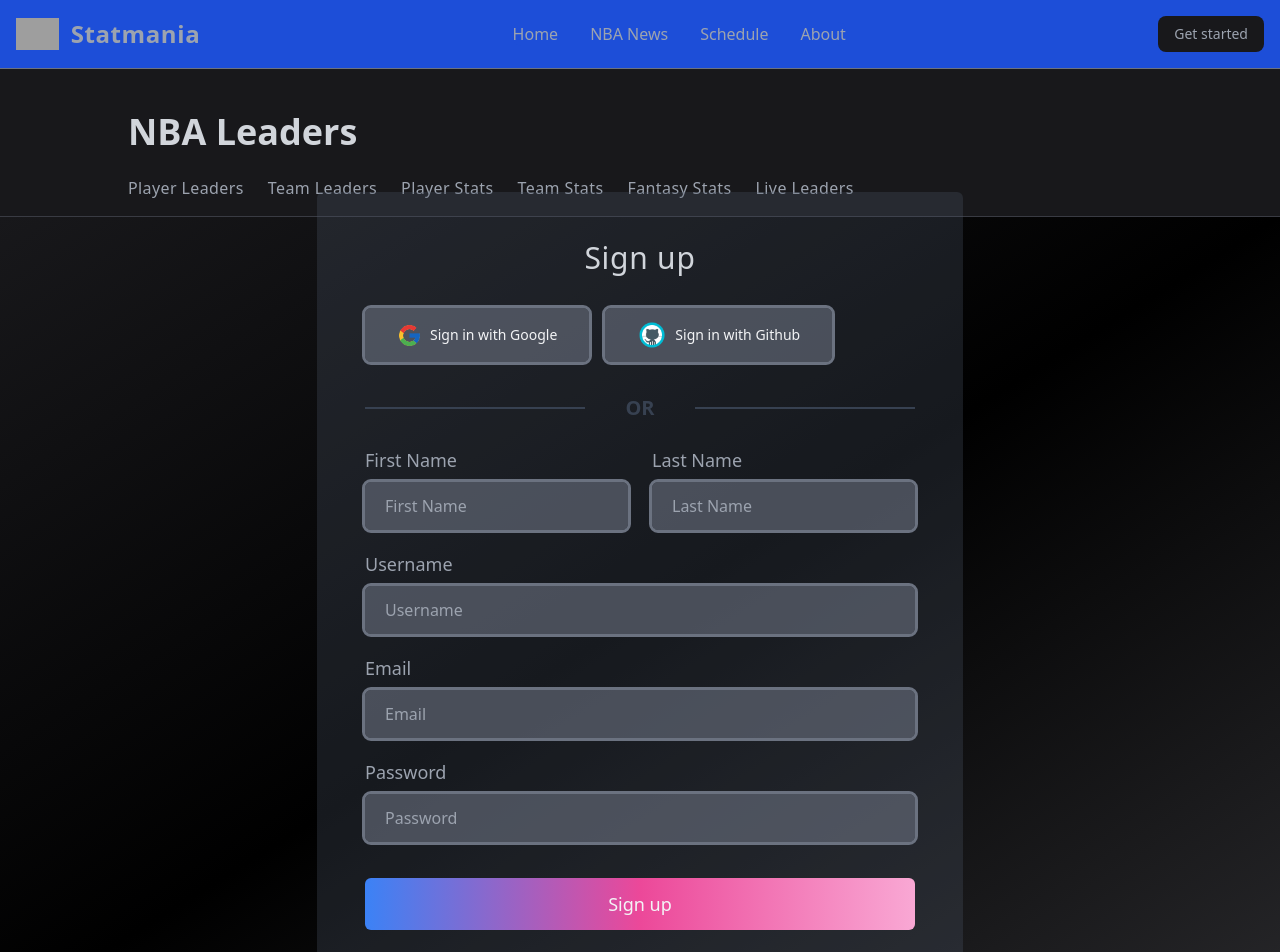
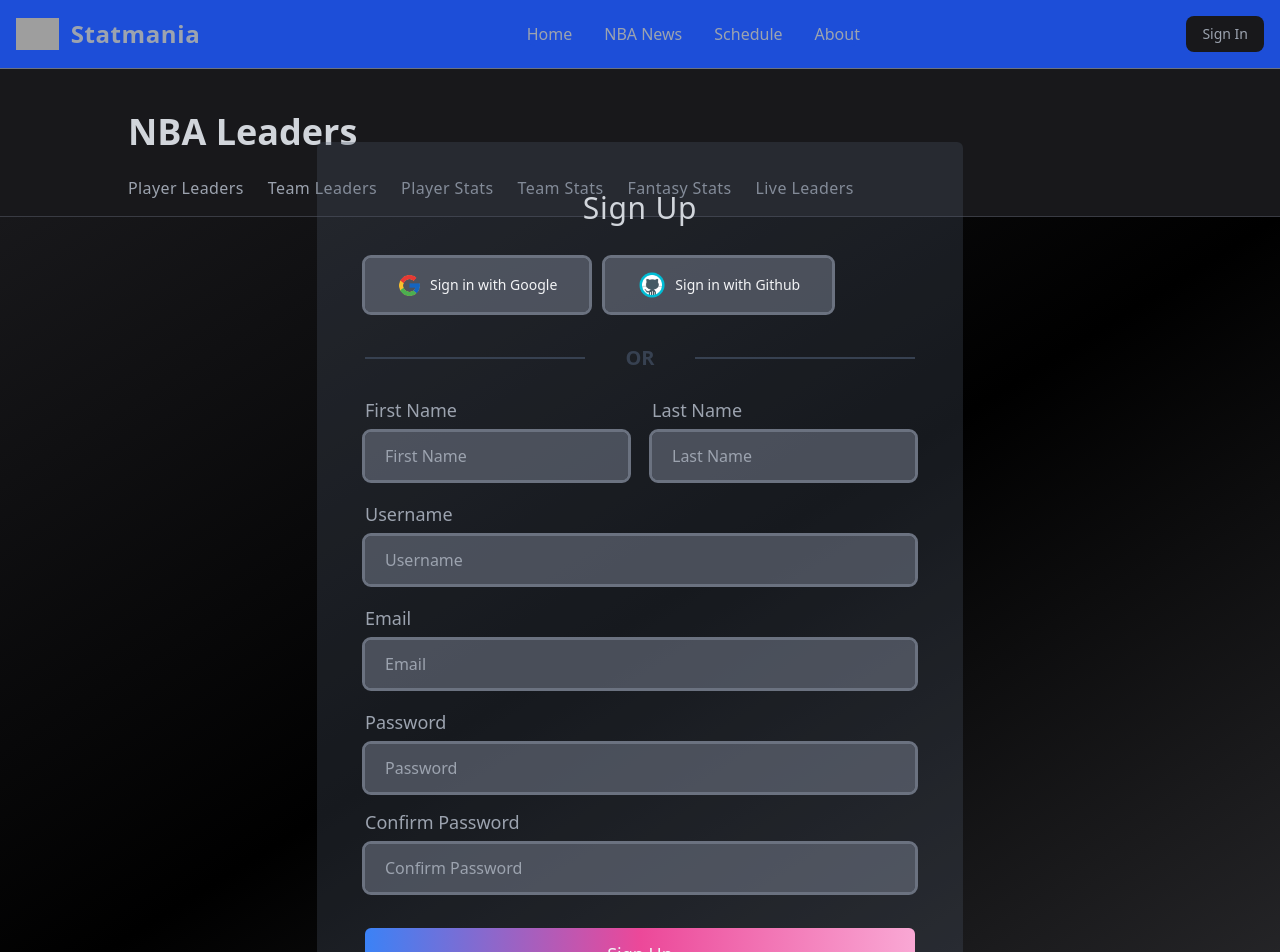
Before and after one commit to masonrs2/nba-stats-frontend, a React (Vite) app: page /register in a window 1280 px wide. Shown: the top 952 px of the page. Built offline with nearby package versions, Linux system fonts and the light colour scheme; no server answers; grey boxes are pictures that could not be loaded.

Commit message:
Completed login and logout components

```diff
--- a/src/App.jsx
+++ b/src/App.jsx
@@ -13,12 +13,14 @@ import SignIn from "./components/SignIn"
 import SignUp from "./components/SignUp"
 import GameSchedule from "./components/GameSchedule"
 import FantasyStatsPage from "./components/FantasyStatsPage"
+import { AuthProvider } from "./AuthContext"
 
 function App() {
   let Persistor = persistStore(store, {timeout: 10000});
 
   return (
     <Provider store={store}>
+      <AuthProvider>
         {/* <PersistGate loading={null} persistor={Persistor}> */}
           <div className='bg-zinc-800 h-full w-screen'>
             <Navbar />
@@ -41,6 +43,7 @@ function App() {
               </Routes>
           </div>
         {/* </PersistGate> */}
+      </AuthProvider>
     </Provider>
   )
 }
--- /dev/null
+++ b/src/AuthContext.jsx
@@ -0,0 +1,48 @@
+import React, { createContext, useState, useEffect } from 'react';
+
+export const AuthContext = createContext();
+
+export const AuthProvider = ({ children }) => {
+  const [isAuthenticated, setIsAuthenticated] = useState(
+    () => JSON.parse(localStorage.getItem('isAuthenticated')) || false
+  );
+  const [isLoading, setIsLoading] = useState(true);
+
+  const SetLoginAuth = () => {
+    setIsAuthenticated(true);
+  };
+
+  const SetLogoutAuth = () => {
+    setIsAuthenticated(false);
+    console.log("Signout Auth: ", isAuthenticated)
+  }
+
+  useEffect(() => {
+    // Fetch the authentication status from the backend
+    if(localStorage.getItem('isAuthenticated') === null) {
+        fetch('http://127.0.0.1:8000/check-login/', {
+            credentials: 'include',
+        })
+          .then(response => response.json())
+          .then(data => {
+            setIsAuthenticated(data.is_authenticated);
+            // setIsLoading(false);
+          });
+    }
+  }, []);
+
+  useEffect(() => {
+    // Save isAuthenticated to localStorage whenever it changes
+    localStorage.setItem('isAuthenticated', JSON.stringify(isAuthenticated));
+  }, [isAuthenticated]);
+
+//   if (isLoading) {
+//     return <div>Loading...</div>; // Or your custom loading component
+//   }
+
+  return (
+    <AuthContext.Provider value={{ isAuthenticated, SetLoginAuth, SetLogoutAuth }}>
+      {children}
+    </AuthContext.Provider>
+  );
+};
--- a/src/components/Navbar.jsx
+++ b/src/components/Navbar.jsx
@@ -1,10 +1,16 @@
 import { Link } from "react-router-dom"
 import { NavbarList } from "../assets/constants/NavbarList"
-import { useState } from "react"
+import { useState, useContext, useEffect } from "react"
+import { AuthContext } from "../AuthContext"
+import { CiUser } from "react-icons/ci";
 
 const Navbar = () => {
   const [isClicked, setIsClicked] = useState(false)
+  const { isAuthenticated, SetLogoutAuth } = useContext(AuthContext)
 
+  useEffect(() => {
+      console.log("isAuthenticated: ", isAuthenticated)
+  }, [isAuthenticated])
   return (
         <nav className="bg-blue-700 dark:bg-gray-900 fixed w-full z-20 top-0 start-0 border-b border-gray-500 dark:border-gray-600">
             <div className="max-w-screen-xl flex flex-wrap items-center justify-between mx-auto p-4">
@@ -13,10 +19,43 @@ const Navbar = () => {
                 <span className="self-center text-gray-400 tracking-wide text-2xl font-semibold whitespace-nowrap dark:text-white">Statmania</span>
             </a>
             <div className="flex md:order-2 space-x-3 md:space-x-0 rtl:space-x-reverse">
-                <button
-                    onClick={() => setIsClicked(!isClicked)}
-                    type="button"
-                    className="text-gray-400 bg-zinc-900 hover:bg-blue-800 focus:ring-4 focus:outline-none focus:ring-blue-300 font-medium rounded-lg text-sm px-4 py-2 text-center dark:bg-blue-600 dark:hover:bg-blue-700 dark:focus:ring-blue-800">Get started</button>
+                {
+                    isAuthenticated ? (
+                    <div className="flex gap-2" >
+                        <a href="/account">
+                            <button
+                                onClick={() => setIsClicked(!isClicked)}
+                                type="button"
+                                className="text-gray-400 bg-zinc-900 hover:bg-zinc-900/80  focus:ring-4 focus:outline-none focus:ring-blue-400 font-medium rounded-lg text-sm px-4 py-2 text-center dark:bg-blue-600 dark:hover:bg-blue-700 dark:focus:ring-blue-800">
+                                    <div className="flex gap-1 items-center jus">
+                                        <CiUser size={17}  />
+                                        <p>Account</p>
+                                    </div>
+                            </button>
+                        </a>
+
+                        <a href="/">
+                            <button
+                                onClick={SetLogoutAuth}
+                                type="button"
+                                className="text-gray-400 bg-zinc-900 hover:bg-zinc-900/80  focus:ring-4 focus:outline-none focus:ring-blue-400 font-medium rounded-lg text-sm px-4 py-2 text-center dark:bg-blue-600 dark:hover:bg-blue-700 dark:focus:ring-blue-800">
+                                    <div className="flex gap-1 items-center jus">
+
+                                        <p>Sign Out</p>
+                                    </div>
+                            </button>
+                        </a>
+                    </div>
+                ) : (
+                        <a href="/login">
+                        <button
+                            onClick={() => setIsClicked(!isClicked)}
+                            type="button"
+                            className="text-gray-400 bg-zinc-900 hover:bg-zinc-900/80  focus:ring-4 focus:outline-none focus:ring-blue-400 font-medium rounded-lg text-sm px-4 py-2 text-center dark:bg-blue-600 dark:hover:bg-blue-700 dark:focus:ring-blue-800">Sign In</button>
+                    </a>
+                    )
+                }
+
                 <button data-collapse-toggle="navbar-sticky" type="button" className="inline-flex items-center p-2 w-10 h-10 justify-center text-sm text-gray-500 rounded-lg md:hidden hover:bg-gray-100 focus:outline-none focus:ring-2 focus:ring-gray-200 dark:text-gray-400 dark:hover:bg-gray-700 dark:focus:ring-gray-600" aria-controls="navbar-sticky" aria-expanded="false">
                     <span className="sr-only">Open main menu</span>
                     <svg className="w-5 h-5" aria-hidden="true" xmlns="http://www.w3.org/2000/svg" fill="none" viewBox="0 0 17 14">
@@ -31,7 +70,7 @@ const Navbar = () => {
                             <Link key={index} to={{
                                 pathname: `${item.path}`,
                             }} >
-                                <li key={index} className={`${index == 0 ? "text-black " : "text-gray-400"} cursor-pointer block py-2 px-3 text-gray-400 rounded hover:bg-gray-100 md:hover:bg-transparent md:hover:text-zinc-700 md:p-0 md:dark:hover:text-blue-500 dark:text-white dark:hover:bg-gray-700 dark:hover:text-white md:dark:hover:bg-transparent dark:border-gray-700`}>{item.name}</li>
+                                <li zkey={index} className={`${index == 0 ? "text-black " : "text-gray-400"} cursor-pointer block py-2 px-3 text-gray-400 rounded hover:bg-gray-100 md:hover:bg-transparent md:hover:text-zinc-700 md:p-0 md:dark:hover:text-blue-500 dark:text-white dark:hover:bg-gray-700 dark:hover:text-white md:dark:hover:bg-transparent dark:border-gray-700`}>{item.name}</li>
                             </Link>
                         ))
                     }
--- a/src/components/SignUp.jsx
+++ b/src/components/SignUp.jsx
@@ -3,24 +3,74 @@ import { Link } from 'react-router-dom'
 import google from '../assets/images/google.png'
 import github from '../assets/images/github.png'
 
-const signUpWithEmail = () => {}
 const logInWithGoogle = () => {}
 const logInWithGithub = () => {}
 
 const SignUp = () => {
     const [email, setEmail] = useState('')
-    const [password, setPassword] = useState('')
+    const [password1, setPassword1] = useState('')
+    const [password2, setPassword2] = useState('')
     const [fullName, setFullName] = useState('')
     const [username, setUsername] = useState('')
     const [firstName, setFirstName] = useState('')
     const [lastName, setLastName] = useState('')
+
+    const signUpWithEmail = () => {
+
+      if(password1 !== password2) {
+        console.error("Passwords do not match", password1, password2)
+        alert("Passwords do not match")
+        return
+      }
+
+      console.log("Sending request with data:", {
+        username: username,
+        first_name: firstName,
+        last_name: lastName,
+        email: email,
+        password1: password1,
+        password2: password2,
+      })
+
+      fetch('http://127.0.0.1:8000/signup/', {
+        method: 'POST',
+        headers: {
+          'Content-Type': 'application/json',
+        },
+        body: JSON.stringify({
+          username: username,
+          first_name: firstName,
+          last_name: lastName,
+          email: email,
+          password1: password1,
+          password2: password2,
+        }),
+      })
+        .then((response) => {
+          if (!response.ok) {
+            return response.text().then(text => {
+              throw new Error(`Network response was not ok. Status: ${response.status}, Message: ${text}`);
+            });
+          }
+          return response.json();
+        })
+        .then((data) => {
+          // Handle the response data here
+          console.log("Response data:", data);
+        })
+        .catch((error) => {
+          // Handle the error here
+          console.error('Error:', error);
+        });
+    };
+
 
 
   return (
     <div className="bg-gradient-to-br from-zinc-900 via-black to-zinc-800 h-screen w-screen">
         <div className="w-full flex justify-center items-center h-screen">
             <div className="bg-gray-600/30 flex flex-col p-12 rounded-md ">
-                <h1 className="text-gray-300 flex font-medium w-full justify-center items-center text-3xl font-urbanist pb-8 tracking-wide">Sign up</h1>
+                <h1 className="text-gray-300 flex font-medium w-full justify-center items-center text-3xl font-urbanist pb-8 tracking-wide">Sign Up</h1>
 
                 <div className="flex gap-4 pb-4">
                   <button onClick={logInWithGoogle} className="bg-gray-500/60 rounded-md py-3 text-sm text-gray-100 font-medium px-8 text flex flex-row items-center gap-2 outline outline-gray-500 ">
@@ -40,7 +90,10 @@ const SignUp = () => {
                 </div>
 
                 <form className="flex flex-col"
-                    onSubmit={signUpWithEmail}
+                   onSubmit={(e) => {
+                    e.preventDefault();
+                    signUpWithEmail();
+                  }}
                 >
 
 
@@ -89,20 +142,29 @@ const SignUp = () => {
                       placeholder='Email'
                     />
 
-                    <label name="password" htmlFor='password' className="text-gray-400 text-lg pb-1 font-medium">Password</label>
+                    <label name="password1" htmlFor='password1' className="text-gray-400 text-lg pb-1 font-medium">Password</label>
                     <input
                       type="password"
                       name="password"
                       id="password"
-                      onChange={(e) => setPassword(e.target.value)}
+                      onChange={(e) => setPassword1(e.target.value)}
                       className="p-3 pl-5 mb-4 mt-1 rounded-md w-full bg-gray-500/60 outline outline-gray-500 active:bg-gray-500/70 text-gray-300 active:ring active:ring-blue-600 active:hover-none "
                       placeholder='Password'
                     />
+                    <label name="password2" htmlFor='password2' className="text-gray-400 text-lg pb-1 font-medium">Confirm Password</label>
+                    <input
+                      type="password"
+                      name="password2"
+                      id="password2"
+                      onChange={(e) => setPassword2(e.target.value)}
+                      className="p-3 pl-5 mb-4 mt-1 rounded-md w-full bg-gray-500/60 outline outline-gray-500 active:bg-gray-500/70 text-gray-300 active:ring active:ring-blue-600 active:hover-none "
+                      placeholder='Confirm Password'
+                    />
                 </form>
 
-                <button onClick={signUpWithEmail} className="mt-5 bg-gradient-to-r from-blue-500 via-pink-500 to-pink-300 rounded-md py-3 text-lg text-gray-100 font-medium ">Sign up</button>
+                <button onClick={signUpWithEmail} className="mt-5 bg-gradient-to-r from-blue-500 via-pink-500 to-pink-300 rounded-md py-3 text-lg text-gray-100 font-medium ">Sign Up</button>
 
-                <p className="mt-6 mb-4 w-full justify-center text-gray-400 items-center flex">Don't have an account?<Link href="/login"><span className="underline underline-offset-4 decoration-gray-200 ml-1 text-blue-500">Register here.</span></Link> </p>
+                <p className="mt-6 mb-4 w-full justify-center text-gray-400 items-center flex">Already have an account?<a href="/login"><span className="underline underline-offset-4 decoration-gray-200 ml-1 text-blue-500">Sign In.</span></a> </p>
             </div>
         </div>
     </div>
```
Also changed, not shown: src/components/SignIn.jsx (+45 -10 lines), src/components/StatCard.jsx (+5 -11 lines). Lines whose indentation alone changed are shown as unchanged.
